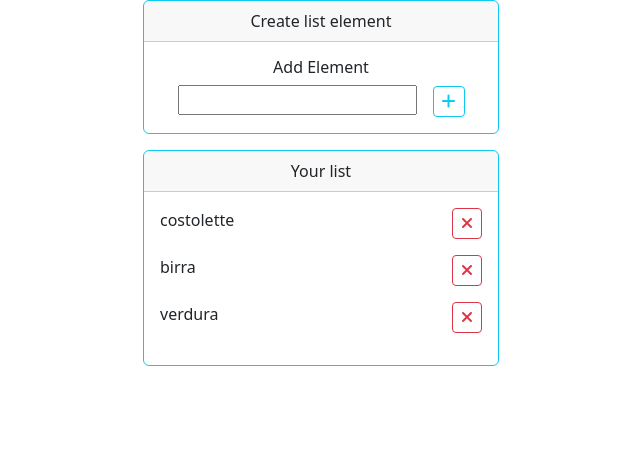
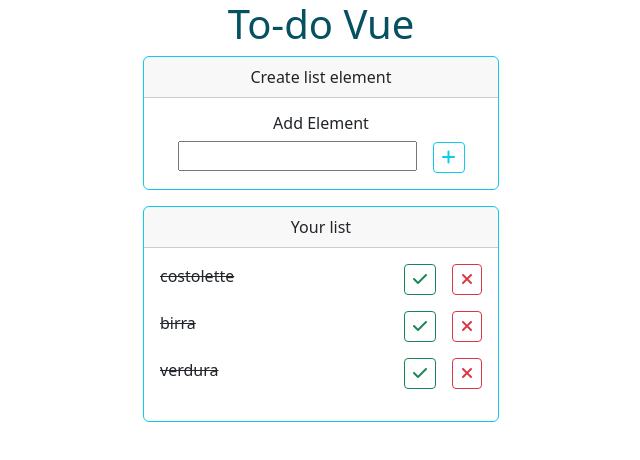
Before and after one commit to emanuelerm/vue-todolist, a plain HTML site: page index.html in a window 1280 px wide. Shown: the whole page, without its empty margins (319-959 px from the left). Drawn offline with nearby package versions, Linux system fonts and the light colour scheme.

Commit message:
added taked & removEl, to add & remove el + @click

```diff
--- a/index.html
+++ b/index.html
@@ -19,12 +19,14 @@
     <div id="app">
         <div class="container">
             <div class="row text-center justify-content-center align-items-center">
+                <h1 class="text-info-emphasis">To-do Vue</h1>
                 <div class="col-12 col-md-8 col-lg-6 col-xl-4">
                     <div class="card border-info mb-3">
                         <div class="card-header">Create list element</div>
                         <div class="card-body">
                             <h6 class="card-title">Add Element</h6>
-                            <input type="text" name="addElement" id="addElement" v-model="newElementList">
+                            <input type="text" name="addElement" id="addElement" v-model="newElementList"
+                                @keyup.enter="addNewEl">
                             <button type="button" class="btn btn-outline-info btn-sm ms-3" @click="addNewEl">
                                 <i class="fa-solid fa-plus fs-6">
                                 </i>
@@ -34,15 +36,23 @@
                     <div class="card border-info mb-3">
                         <div class="card-header">Your list</div>
                         <div class="card-body">
-                            <ul class="list-unstyled" v-for="(element, index) in list">
-                                <li class="d-flex justify-content-between">
+                            <ul class="list-unstyled" v-if="list.length > 0">
+                                <li class="d-flex justify-content-between mb-3" v-for="(element, index) in list">
                                     <span
                                         :class="element.done ? 'text-decoration-line-through' : ''">{{element.text}}</span>
-                                    <button type="button" class="btn btn-outline-danger btn-sm">
-                                        <i class="fa-sharp fa-solid fa-xmark fs-6"></i>
-                                    </button>
+                                    <div>
+                                        <button type="button" class="btn btn-outline-success btn-sm me-3"
+                                            @click="taked(index)">
+                                            <i class="fa-sharp fa-solid fa-check fs-6"></i>
+                                        </button>
+                                        <button type="button" class="btn btn-outline-danger btn-sm"
+                                            @click="removeEl(index)">
+                                            <i class="fa-sharp fa-solid fa-xmark fs-6"></i>
+                                        </button>
+                                    </div>
                                 </li>
                             </ul>
+                            <h3 v-else>La lista della spesa vuota</h3>
                         </div>
                     </div>
                 </div>
--- a/js/script.js
+++ b/js/script.js
@@ -29,15 +29,15 @@ createApp({
             list: [
                 {
                     text: "costolette",
-                    done: false
+                    done: true
                 },
                 {
                     text: "birra",
-                    done: false
+                    done: true
                 },
                 {
                     text: "verdura",
-                    done: false
+                    done: true
                 },
             ],
             newElementList: "",
@@ -47,10 +47,20 @@ createApp({
         addNewEl() {
             const elToPush = {
                 text: this.newElementList,
-                done: false,
+                done: true,
             }
             this.list.push(elToPush);
             this.newElementList = "";
+        },
+        taked(index) {
+            if (this.list[index].done === true) {
+                this.list[index].done = false;
+            } else {
+                this.list[index].done = true;
+            }
+        },
+        removeEl(index) {
+            this.list.splice(index, 1);
         }
     }
 }).mount("#app")
```
